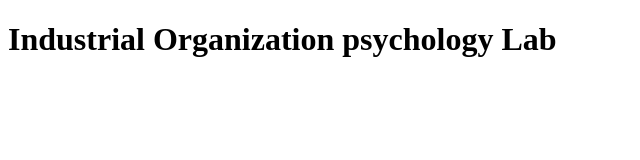
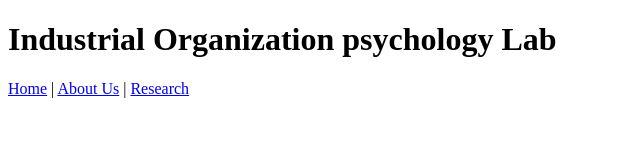
Before and after one commit to isorgutpsikolojilab/industrial-organization-lab, a plain HTML site: page index.html in a window 1280 px wide. Shown: the whole page, without its empty margins (0-640 px from the left). Drawn offline with Linux system fonts and the light colour scheme.

Commit message:
Update index.html

```diff
--- a/index.html
+++ b/index.html
@@ -8,4 +8,9 @@
 <body>
     <h1>Industrial Organization psychology Lab</h1>
 </body>
+<nav>
+    <a href="index.html">Home</a> |
+    <a href="about.html">About Us</a> |
+    <a href="research.html">Research</a>
+</nav>
 </html>
```
